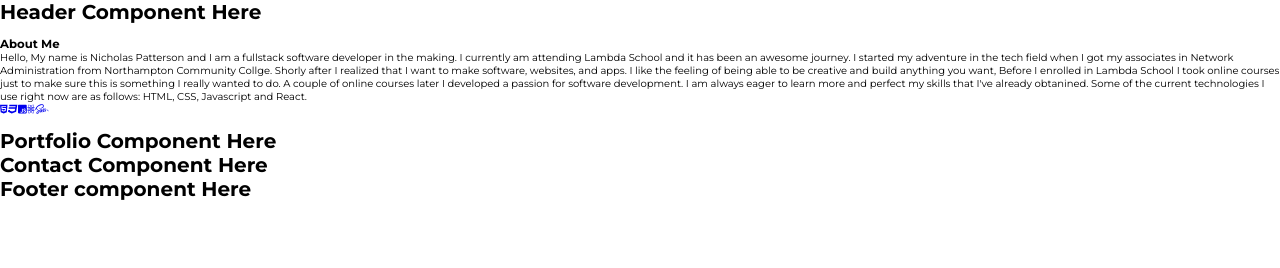
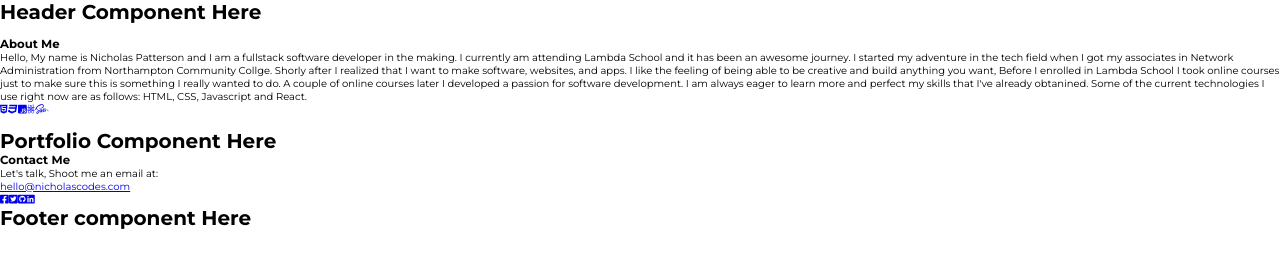
Before and after one commit to nicholas-patterson/gatsby-portfolio, a Gatsby site: page / in a window 1280 px wide. Built offline with nearby package versions, Linux system fonts and the light colour scheme; Gatsby itself is replaced by a stand-in of ours.

Commit message:
:sparkles: adds contact comp and graphql query
adds contact comp and graphql query

```diff
--- a/src/components/Contact.js
+++ b/src/components/Contact.js
@@ -1,7 +1,80 @@
 import React from "react";
+import { graphql, useStaticQuery } from "gatsby";
+import { FontAwesomeIcon } from "@fortawesome/react-fontawesome";
+import {
+  faFacebookSquare,
+  faTwitterSquare,
+  faGithubSquare,
+  faLinkedin,
+} from "@fortawesome/free-brands-svg-icons";
 
 const Contact = () => {
-  return <h1>Contact Component Here</h1>;
+  const data = useStaticQuery(graphql`
+    {
+      site {
+        siteMetadata {
+          email
+        }
+      }
+    }
+  `);
+
+  return (
+    <div className="contact" id="contact">
+      <h3 className="contact__title">Contact Me</h3>
+      <p className="contact__para">Let's talk, Shoot me an email at:</p>
+      <p className="contact__email">
+        <a
+          className="contact__link"
+          href={`mailto:${data.site.siteMetadata.email}`}
+        >
+          {data.site.siteMetadata.email}
+        </a>
+      </p>
+      <ul className="contact__social">
+        <a
+          rel="noopener noreferrer"
+          target="_blank"
+          href="http://www.facebook.com/Patterson.Nicholas1"
+        >
+          <FontAwesomeIcon
+            className="contact__social--icon"
+            icon={faFacebookSquare}
+          />
+        </a>
+        <a
+          rel="noopener noreferrer"
+          target="_blank"
+          href="http://www.twitter.com/Nick_Codes_"
+        >
+          <FontAwesomeIcon
+            className="contact__social--icon"
+            icon={faTwitterSquare}
+          />
+        </a>
+        <a
+          rel="noopener noreferrer"
+          target="_blank"
+          href="http://www.github.com/nicholas-patterson"
+        >
+          <FontAwesomeIcon
+            className="contact__social--icon"
+            icon={faGithubSquare}
+          />
+        </a>
+        <a
+          rel="noopener noreferrer"
+          target="_blank"
+          href="https://www.linkedin.com/in/nicholas-patterson-458593188/"
+        >
+          <FontAwesomeIcon
+            className="contact__social--icon"
+            icon={faLinkedin}
+          />
+        </a>
+      </ul>
+    </div>
+  );
 };
 
 export default Contact;
```
